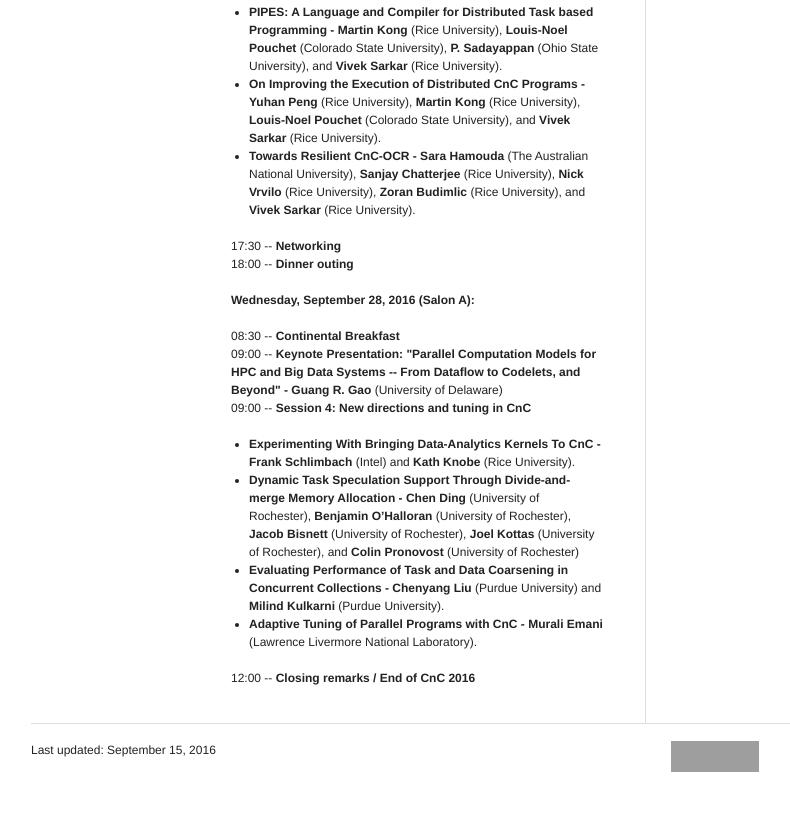
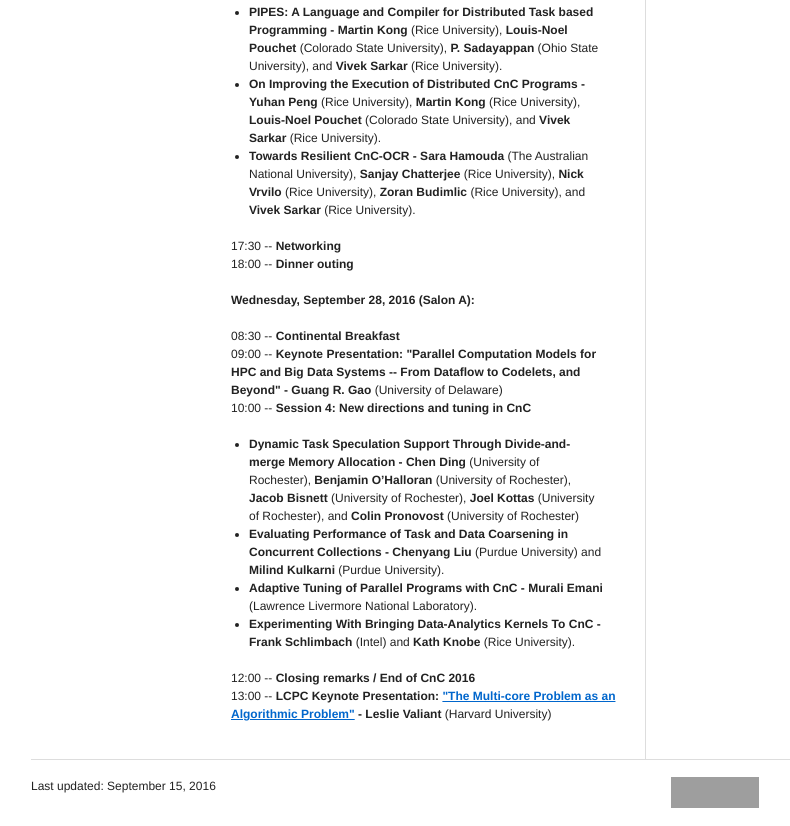
Before and after one commit to cncworkshop2016/cncworkshop2016.github.io, a plain HTML site: page index.html in a window 1280 px wide. Shown: the part 1272-2098 px from the top of the page, without its empty margins (134-924 px from the left). Before the commit the page ends 2062 px from the top, so only its background shows below. Drawn offline with Linux system fonts and the light colour scheme; grey boxes are pictures that could not be loaded.

Commit message:
Move Frank's talk later due to a conflict. Add LCPC keynote.

```diff
--- a/index.html
+++ b/index.html
@@ -177,14 +177,15 @@
       	     	08:30 -- <strong>Continental Breakfast</strong><br />
 		09:00 -- <strong>Keynote Presentation: "Parallel Computation Models for HPC and Big Data Systems
 			              -- From Dataflow to Codelets, and Beyond" - Guang R. Gao</strong> (University of Delaware)<br />
-		<p>09:00 -- <strong>Session 4: New directions and tuning in CnC</strong><br /></p>
+		<p>10:00 -- <strong>Session 4: New directions and tuning in CnC</strong><br /></p>
 		<ul>
-			<li><strong>Experimenting With Bringing Data-Analytics Kernels To CnC - Frank Schlimbach</strong> (Intel) and <strong>Kath Knobe</strong> (Rice University).</li>
 			<li><strong>Dynamic Task Speculation Support Through Divide-and-merge Memory Allocation - Chen Ding</strong> (University of Rochester), <strong>Benjamin O’Halloran</strong> (University of Rochester), <strong>Jacob Bisnett</strong> (University of Rochester), <strong>Joel Kottas</strong> (University of Rochester), and <strong>Colin Pronovost</strong> (University of Rochester)</li>
 			<li><strong>Evaluating Performance of Task and Data Coarsening in Concurrent Collections - Chenyang Liu</strong> (Purdue University) and <strong>Milind Kulkarni</strong> (Purdue University).</li>
 			<li><strong>Adaptive Tuning of Parallel Programs with CnC - Murali Emani </strong> (Lawrence Livermore National Laboratory).</li>
+			<li><strong>Experimenting With Bringing Data-Analytics Kernels To CnC - Frank Schlimbach</strong> (Intel) and <strong>Kath Knobe</strong> (Rice University).</li>
 		</ul>
         	12:00 -- <strong>Closing remarks / End of CnC 2016</strong><br />
+		13:00 -- <strong>LCPC Keynote Presentation: <a href="https://roclocality.org/2016/09/12/leslie-valiant-keynote/">"The Multi-core Problem as an Algorithmic Problem"</a> - Leslie Valiant</strong> (Harvard University)<br />
 	  <br /><br />
     </div>
 
```
